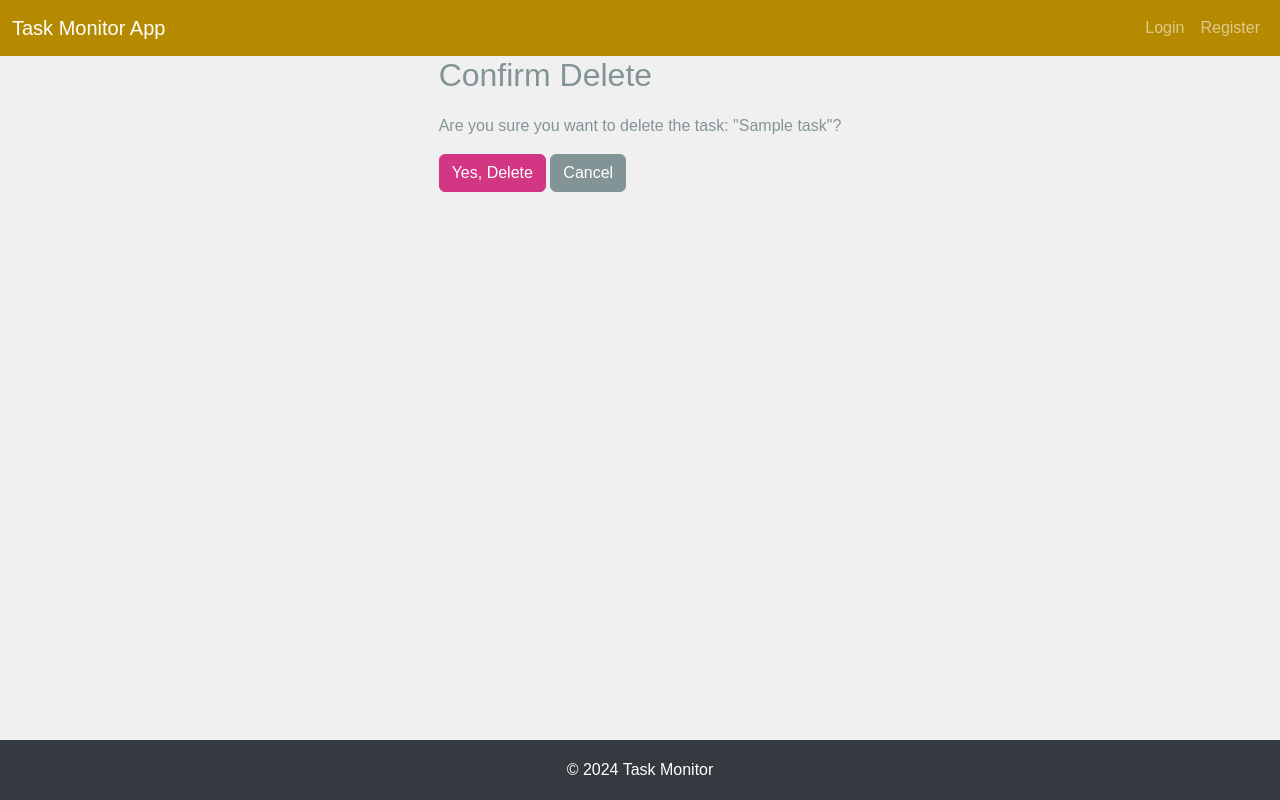
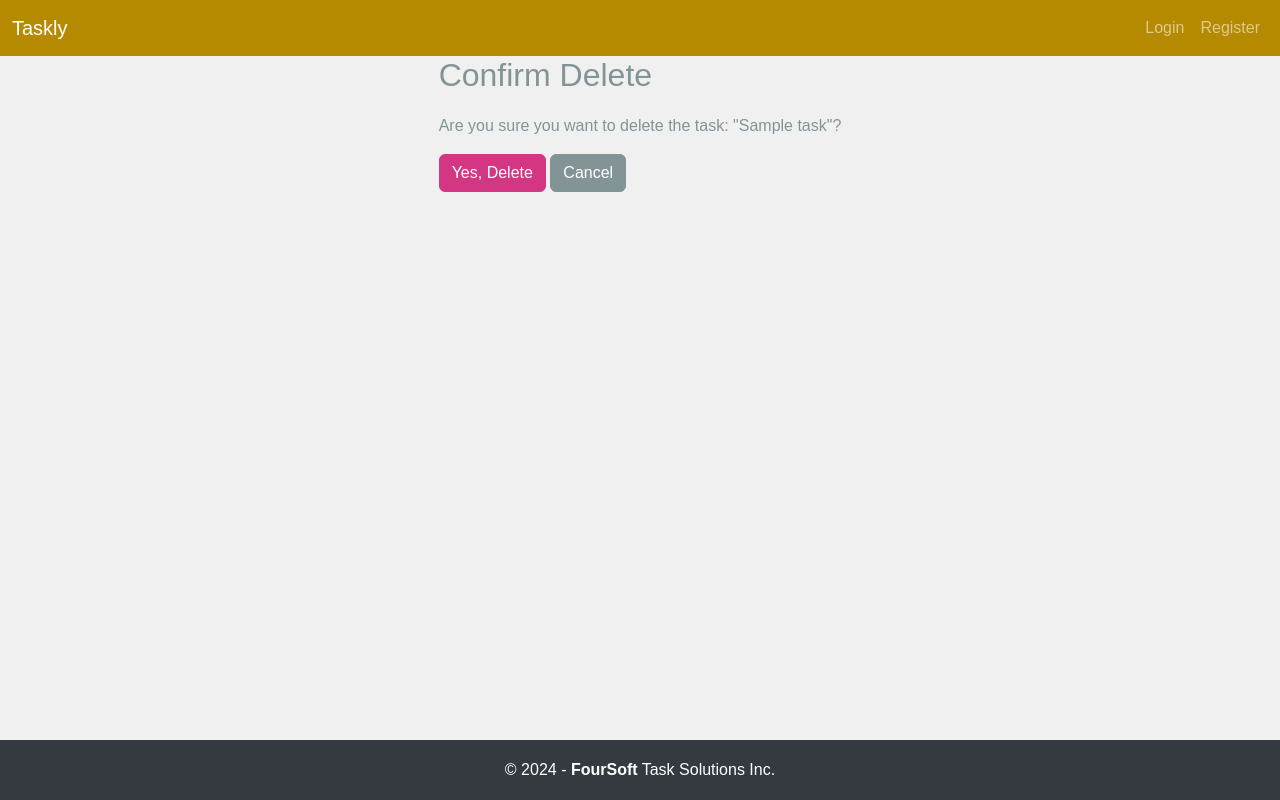
Before and after one commit to denissecerov/FourSoft, a Django app: template todo/templates/task_confirm_delete.html in a window 1280 px wide. Run offline with Django 3.2, Linux system fonts and the light colour scheme; the template is opened without the code that fills it: most values are stand-ins (such as "Sample title", 1, 10 or a date in 2020).

Commit message:
Adds branding and small format change

```diff
--- a/todo/templates/base.html
+++ b/todo/templates/base.html
@@ -10,7 +10,7 @@
 <body>
     <nav class="navbar navbar-expand-lg navbar-dark bg-primary">
         <div class="container-fluid">
-            <a class="navbar-brand">Task Monitor App</a>
+            <a class="navbar-brand">Taskly</a>
             <button class="navbar-toggler" type="button" data-bs-toggle="collapse" data-bs-target="#navbarNav" aria-controls="navbarNav" aria-expanded="false" aria-label="Toggle navigation">
                 <span class="navbar-toggler-icon"></span>
             </button>
@@ -39,7 +39,7 @@
         {% block content %}{% endblock %}
     </div>
     <div class="footer">
-        &copy; 2024 Task Monitor
+        &copy; 2024 - <b>FourSoft</b> Task Solutions Inc.
     </div>
     <script src="{% static 'js/app.js' %}"></script>
 </body>
```
Also changed, not shown: todo/templates/home.html (+4 -9 lines).
